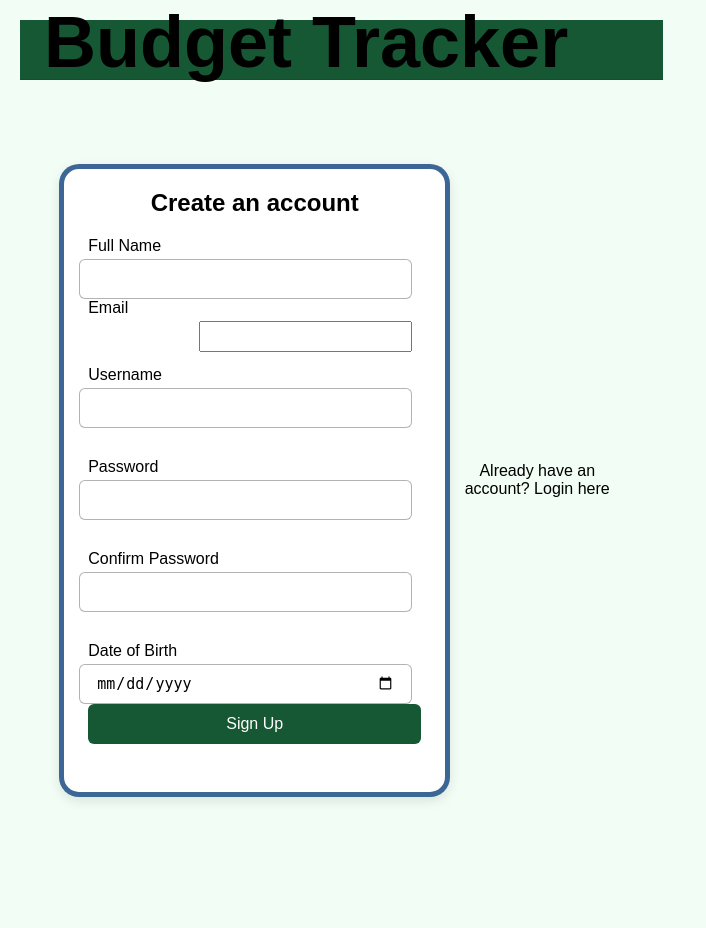
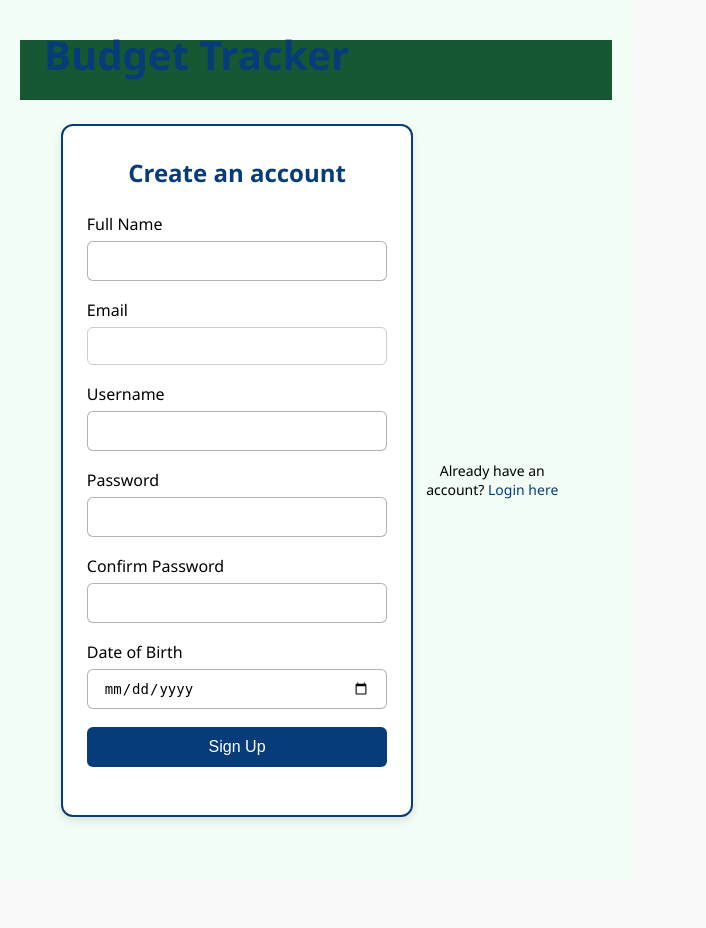
Before and after one commit to excellagun/cs476Project, a PHP site: page /signup.html in a window 1280 px wide. Shown: the whole page, without its empty margins (0-706 px from the left). Before the commit the page ends 801 px from the top, so only its background shows below. Run offline with PHP 8.4, Linux system fonts and the light colour scheme.

Commit message:
Update styles.css signup css

```diff
--- a/styles.css
+++ b/styles.css
@@ -263,112 +263,113 @@ header {
 
 /* CSS styles for Signup page begins*/
 
-#container-signup-page{
+/* Reset some basic elements */
+body {
+  margin: 0;
+  font-family: 'Segoe UI', sans-serif;
+  background-color: #f9f9f9;
+  color: #333;
+}
+
+#container-signup-page {
   display: flex;
   flex-direction: column;
   align-items: center;
-    justify-content: center;
+  padding: 40px 20px;
   min-height: 100vh;
   background-color: #f1fdf5;
-    padding: 20px;
 }
 
-#header-signup-page {
-    font-size: 36px;
-    font-weight: bold;
-    margin-bottom: 20px;
-    text-align: center;
-    width: 100%;
+#header-signup-page h1 {
+  font-size: 2.5rem;
+  margin-bottom: 30px;
+  color: #073c7a;
 }
 
-#header-signup
-{
-    font-size: 24px;
-    font-weight: bold;
-    margin-bottom: 20px;
-    text-align: center;
+.auth-form {
+  background-color: white;
+  border: 2px solid #073c7a;
+  border-radius: 12px;
+  padding: 30px 24px;
+  max-width: 420px;
+  width: 100%;
+  box-shadow: 0 4px 10px rgba(0, 0, 0, 0.1);
 }
 
-#signup{
-    grid-column-start: 1;
-    grid-column-end: 3;
-    grid-row-start: 2;
-    grid-row-end: 3;
+#header-signup {
+  font-size: 1.5rem;
+  margin-bottom: 24px;
+  text-align: center;
+  color: #073c7a;
 }
 
+.input-field {
+  margin-bottom: 18px;
+  display: flex;
+  flex-direction: column;
+}
 
-#signup .auth-form {
-    margin-top: 20px;
-    border: 5px solid #073c7ac8;
-    border-radius: 20px;
-    padding: 20px 24px 32px 24px;
-    width: 100%;
-    max-width: 400px;
+.input-field label {
+  margin-bottom: 6px;
+  font-weight: 500;
 }
 
 .input-field input {
-
-    float: right ;
-
-    margin-right: 9px;
-    padding: 5px;
-
+  padding: 10px;
+  border: 1px solid #ccc;
+  border-radius: 6px;
+  font-size: 14px;
+  transition: border-color 0.3s;
 }
 
+.input-field input:focus {
+  border-color: #073c7a;
+  outline: none;
+}
 
-.input-field{
-    margin-bottom: 16px;
+button[type="submit"] {
+  padding: 10px;
+  background-color: #073c7a;
+  color: white;
+  border: none;
+  border-radius: 6px;
+  font-size: 16px;
+  cursor: pointer;
+  transition: background-color 0.3s ease;
+}
+
+button[type="submit"]:hover {
+  background-color: #052f61;
 }
 
 .error-text {
   color: red;
   font-style: italic;
-    text-align: right;
-    font-size: 12px;
-    margin-top: 5px;
-
-}
-.hidden{
-    visibility: hidden;
-}
-
-.error-input {
-    border: 2px solid red;
-
-}
-
-.creation-containers .error-text {
-    color: red;
-    font-style: italic;
-    text-align:left;
   font-size: 12px;
   margin-top: 5px;
 }
 
- .invalid{
-    border: 2px solid red;
+.hidden {
+  display: none;
+}
+
+.invalid {
+  border: 2px solid red !important;
 }
 
 .foot-note {
   margin-top: 20px;
   text-align: center;
+  font-size: 14px;
 }
 
-#footer-auth{
-    background-color: black;;
-    color: white;
-    width: 100%;
-    text-align: center;
+.foot-note a {
+  color: #073c7a;
+  text-decoration: none;
+}
 
-    grid-column-start: 1;
-    grid-column-end: end;
-    grid-row-start: 3;
-    grid-row-end: 4;
-}
-.footer-text{
-    color: white;
-    margin-top: 35px;
-    font-size: 20px;
+.foot-note a:hover {
+  text-decoration: underline;
 }
 
 /*
```
Lines whose indentation alone changed are shown as unchanged.
